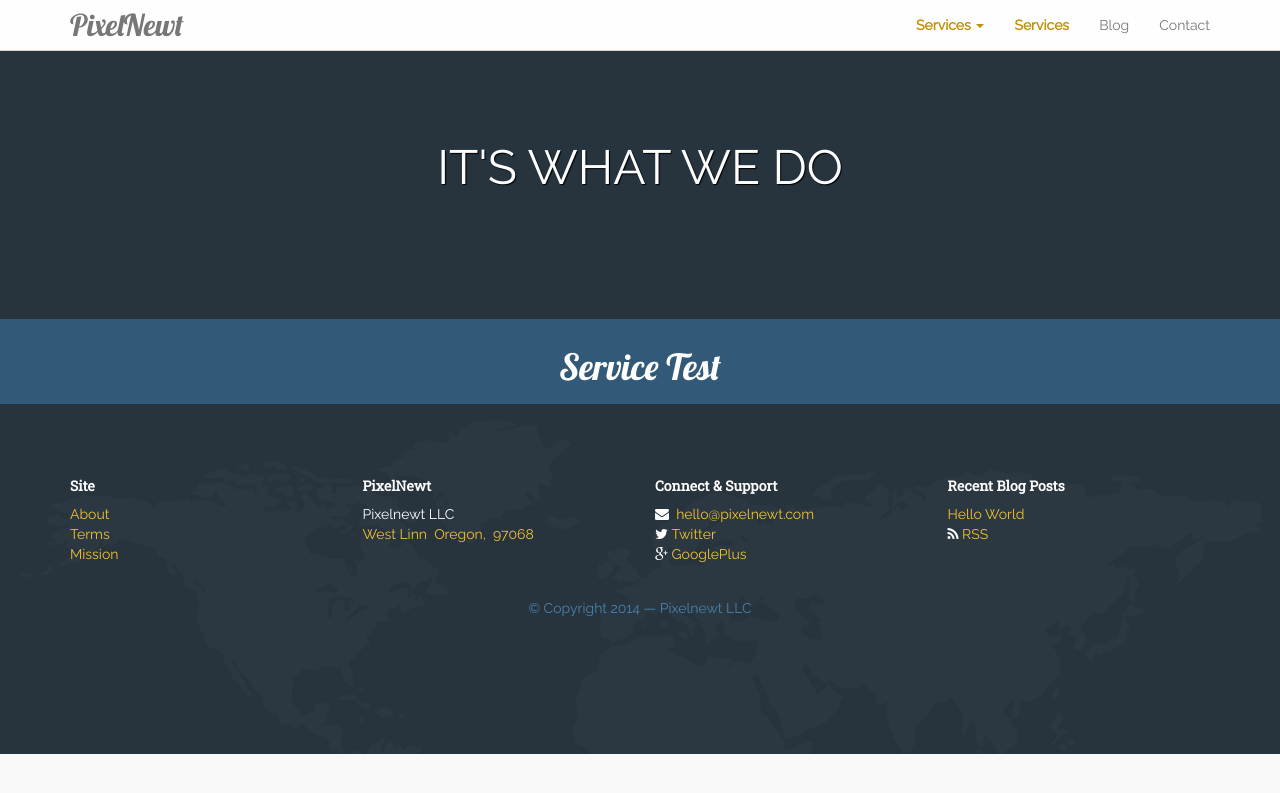
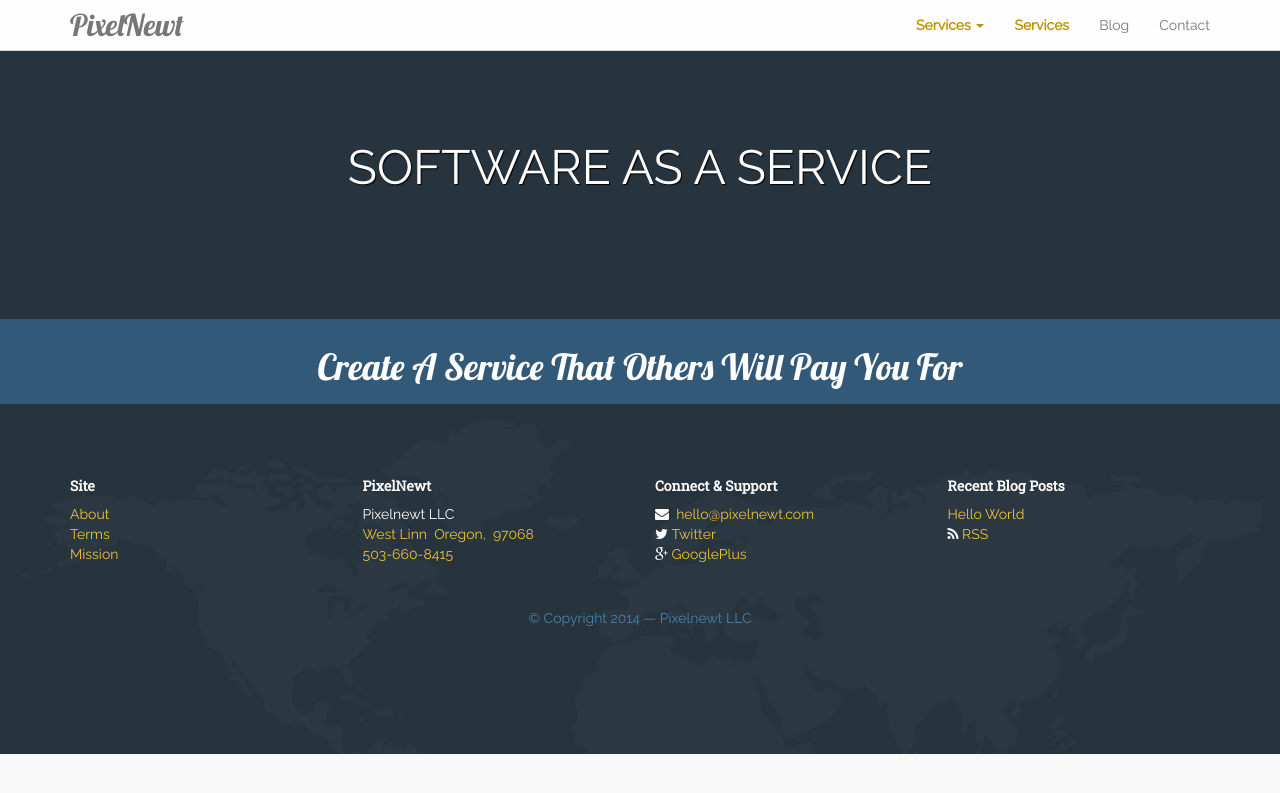
Before and after one commit to PixelNewt/pixelnewt.github.io, a Jekyll site: the page built from services/saas.html, in a window 1280 px wide. Shown: the top 793 px of the page. Built offline with Jekyll 4.4.1, drawn with Linux system fonts in a browser that asks for light colours.

Commit message:
Service page work.

```diff
--- a/_includes/footer.html
+++ b/_includes/footer.html
@@ -37,11 +37,10 @@
                 </a></span>
             </div>
 
-          <div class="email">
-          </div>
+            <div class="email"></div>
+            <div class="phone"><a href="tel:+15036608415">503-660-8415</a></div>
           </address>
 
-        <!-- <div class="phone"><a href="tel:+15037355500">503-735-5500</a></div> -->
       </div><!-- /#footer-contact-information -->
 
       <div class="col-md-3 col-lg-3" id="footer-social-links">
--- /dev/null
+++ b/_includes/sections/page_tagline.html
@@ -0,0 +1,14 @@
+
+{% if page.tagline %}
+<section id="page-tagline" class="palette background-steel">
+<div id="page-tagline-banner">
+
+    <div class="container horizontal-padding-small">
+    <div class="row">
+        <h3 class="text-center text-scriptfont">{{ page.tagline }}</h3>
+    </div>
+    </div><!-- /.container -->
+
+</div><!-- /#page-tagline-banner -->
+</section><!-- /#page-tagline -->
+{% endif %}
--- a/services/saas.html
+++ b/services/saas.html
@@ -2,19 +2,11 @@
 layout: page
 title: Services
 active: services
-header: "It's What We Do"
-banner: "services-header-banner"
-meta: web application website brand html internet
+subactive: saas
+header: "Software as a Service"
+banner: "saas-header-banner"
+tagline: "Create A Service That Others Will Pay You For"
+meta:
 ---
 
-<section id="tagline" class="palette background-steel">
-<div id="tagline-banner">
-
-    <div class="container horizontal-padding-small">
-    <div class="row">
-        <h3 class="text-center text-scriptfont">Service Test</h3>
-    </div>
-    </div><!-- /.container -->
-
-</div><!-- /#tagline-banner -->
-</section><!-- /#tagline -->
+{% include sections/page_tagline.html %}
```
Also changed, not shown: _includes/sections/what.html (+15 -16 lines), services/cloud.html (added, +12 -0 lines), services/ecommerce.html (+5 -13 lines), services/hosting.html (deleted, +0 -20 lines), services/webapps.html (+7 -13 lines). Lines whose indentation alone changed are shown as unchanged.
